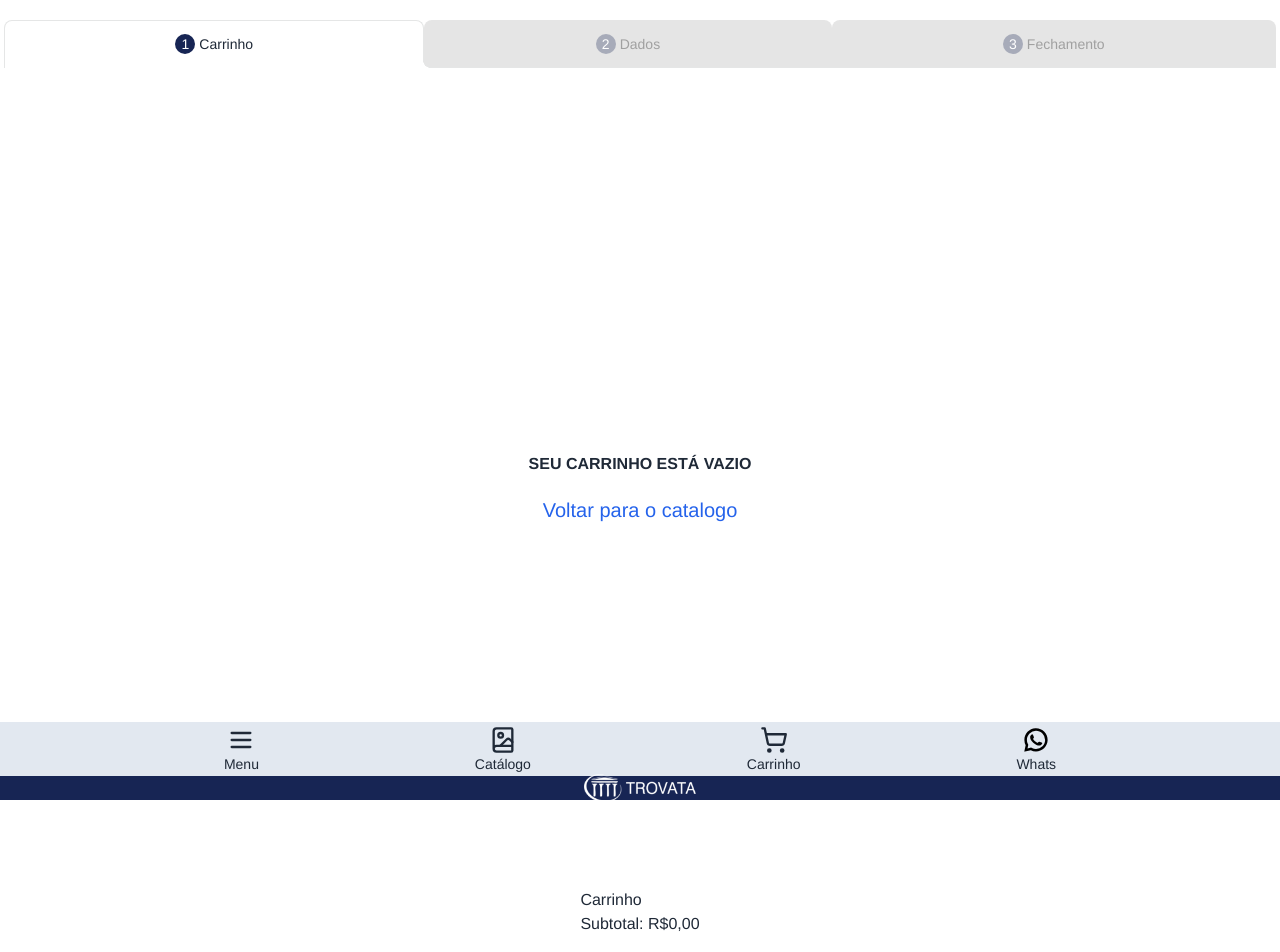
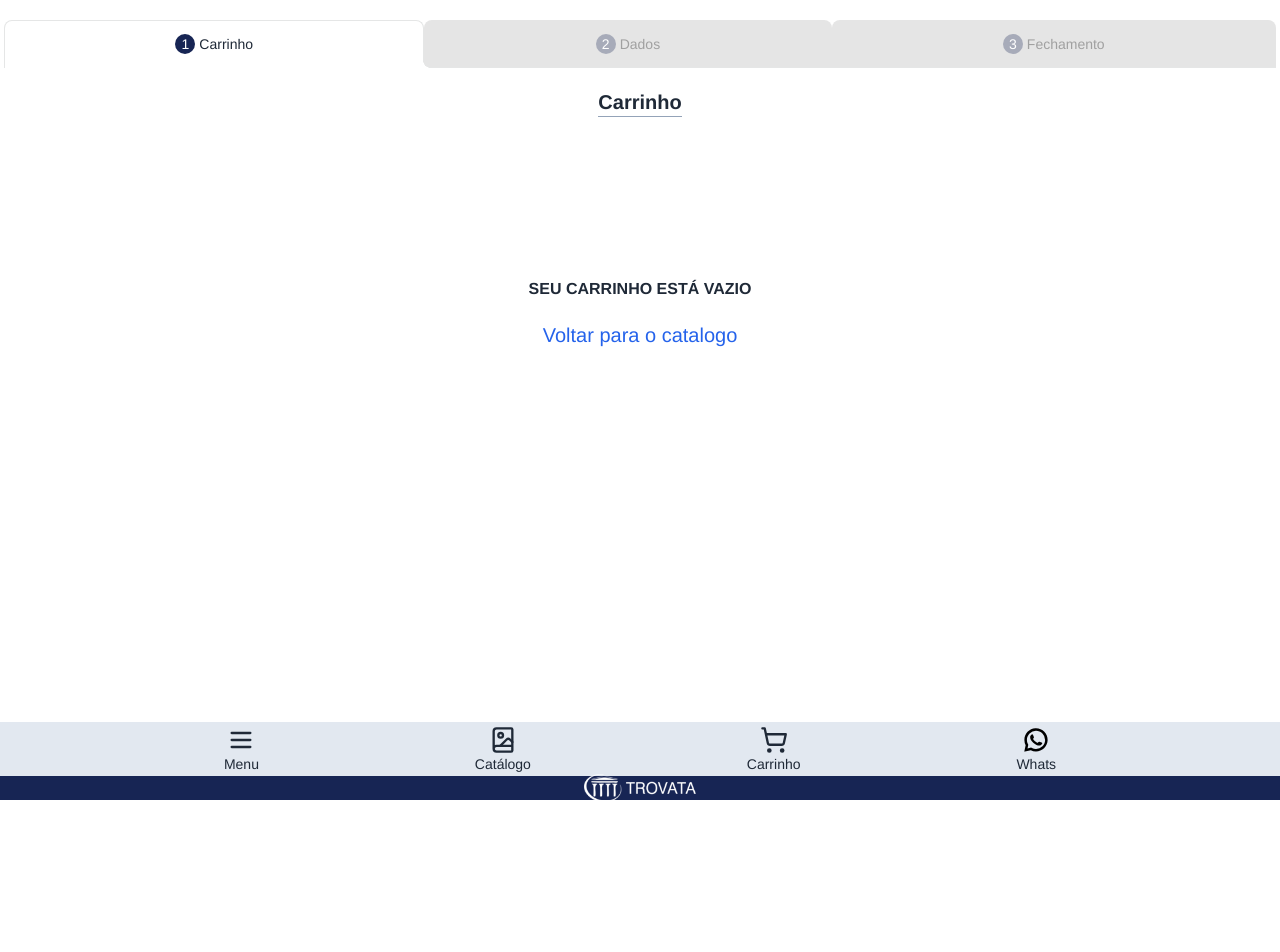
Before and after one commit to diogokimisima/CatalogoLink, a Vue app: page /carrinho in a window 1280 px wide. Shown: the top 952 px of the page. After the commit the page ends 800 px from the top, so only its background shows below. Built offline with nearby package versions, Linux system fonts and the light colour scheme.

Commit message:
adicionando o subtotal do carrinho

```diff
--- a/src/components/toolbar/ToolBar.vue
+++ b/src/components/toolbar/ToolBar.vue
@@ -6,7 +6,6 @@
       <div>
         <button
           class="tooltip flex flex-col items-center"
-          data-tip="Menu"
           @click="toggleSidebar"
         >
           <Menu class="w-7 h-7" />
@@ -17,7 +16,6 @@
         <router-link
           to="/"
           class="tooltip flex flex-col items-center"
-          data-tip="Catálogo"
         >
           <BookImage class="w-7 h-7"/>
           <p>Catálogo</p>
@@ -27,7 +25,6 @@
         <router-link
           to="/carrinho"
           class="tooltip flex flex-col items-center"
-          data-tip="Carrinho"
         >
           <ShoppingCart class="w-7 h-7" />
           <span
@@ -43,7 +40,6 @@
         <a
           :href="whatsAppLink"
           class="tooltip flex flex-col items-center"
-          data-tip="WhatsApp"
           target="_blank"
         >
           <img class="w-7 h-7" :src="whatsIcon" alt="WhatsApp Icon" />
--- a/src/pages/Carrinho.vue
+++ b/src/pages/Carrinho.vue
@@ -26,19 +26,22 @@
       </a>
       <a role="tab" class="tab text-nowrap h-12 bg-neutral-200 text-black text-opacity-30"
         ><span
-          class="bg-blue-950 w-5 h-5 rounded-full text-white flex items-center justify-center  bg-opacity-30 mr-1"
+          class="bg-blue-950 w-5 h-5 rounded-full text-white flex items-center justify-center bg-opacity-30 mr-1"
         >
           3
         </span>
         Fechamento
       </a>
     </div>
+    <div class="flex justify-center">
+      <h1 class="font-bold text-xl border-b border-slate-400">Carrinho</h1>
+    </div>
   </header>
 
   <div class="flex flex-col justify-center items-center">
     <div
       v-if="carrinho.length === 0"
-      class="flex flex-col items-center justify-center h-lvh"
+      class="flex flex-col items-center justify-center pt-40"
     >
       <h1 class="font-semibold">SEU CARRINHO ESTÁ VAZIO</h1>
 
@@ -47,12 +50,14 @@
       </router-link>
     </div>
 
-    <div>
-      <h1>Carrinho</h1>
-      <h2>Subtotal: R${{ formatPrice(valorTotalCarrinho) }}</h2>
-    </div>
-
-    <ul class="mt-5 px-4 w-full">
+    <div class="px-4 w-full">
+      <h2
+        v-if="carrinho.length !== 0"
+        class="text-center bg-blue-950 text-white p-3 rounded-md m-5"
+      >
+        <span class="text-gray-400">Subtotal:</span> R${{ formatPrice(valorTotalCarrinho) }}
+      </h2>
+      <ul>
         <li
           v-motion-fade-visible
           v-for="(item, index) in carrinho"
@@ -120,6 +125,7 @@
           </div>
         </li>
       </ul>
+    </div>
   </div>
 
   <dialog ref="myModal" id="my_modal_2" class="modal">
```
Lines whose indentation alone changed are shown as unchanged.
